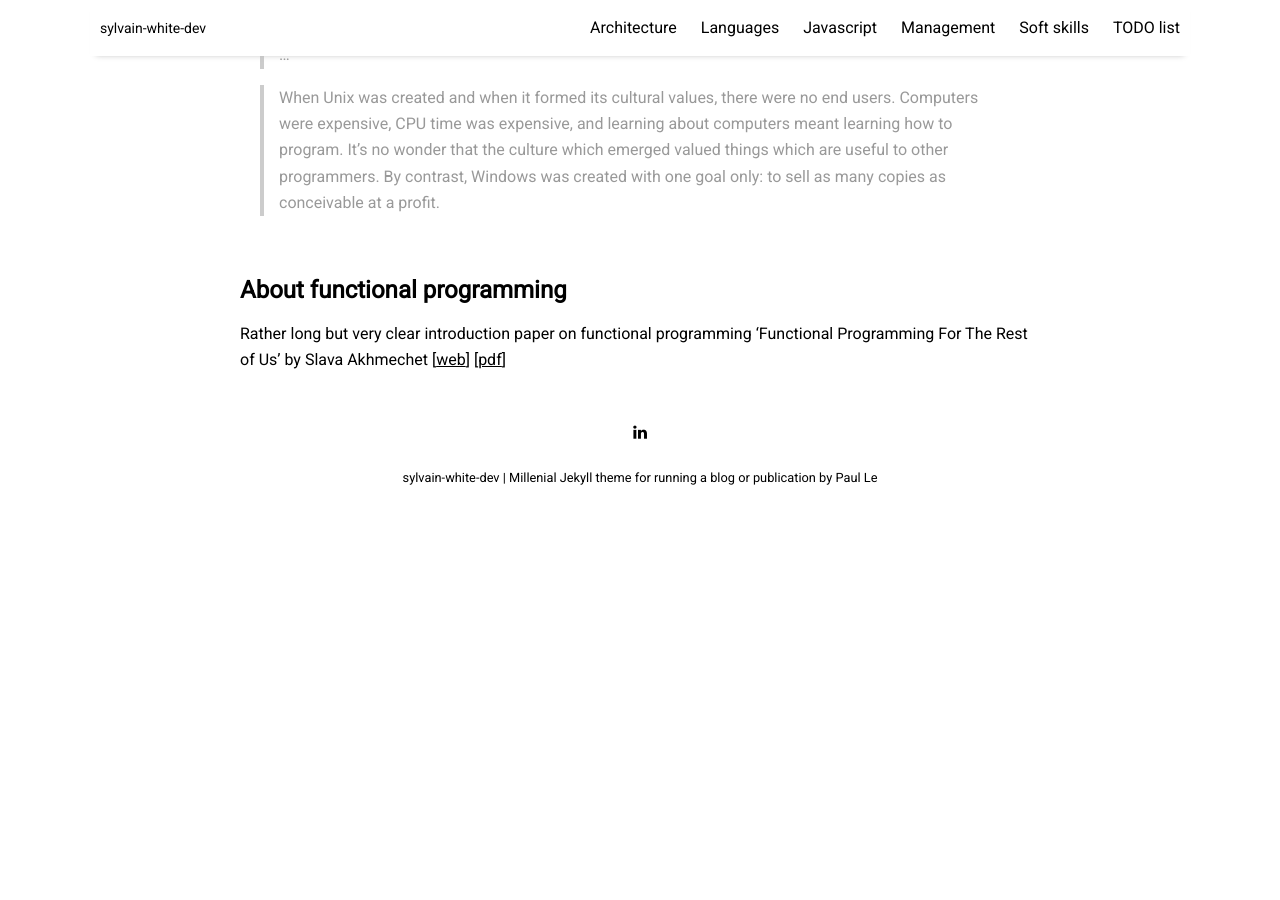
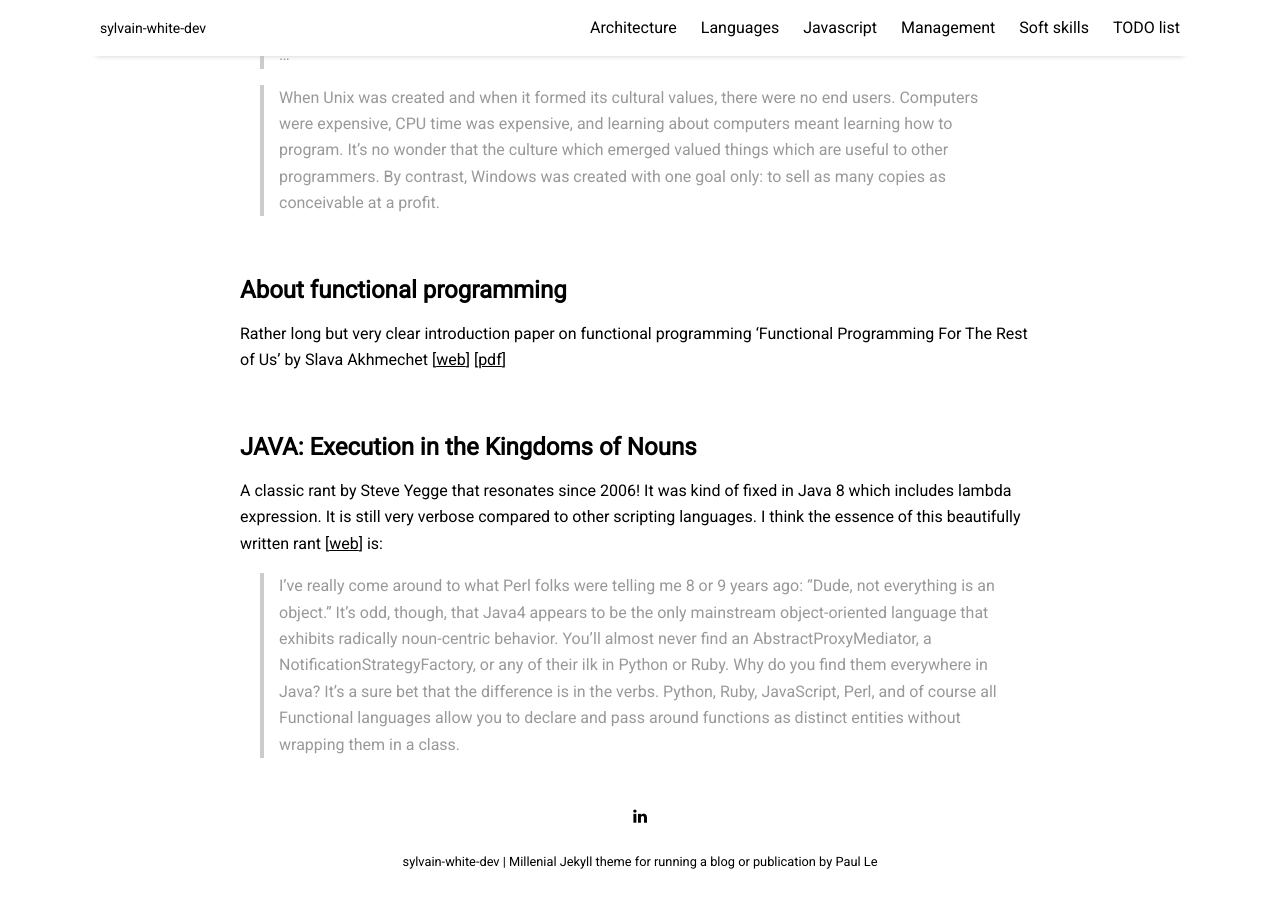
Before and after one commit to sylvainwhite/sylvain-white-dev, a Jekyll site: the page built from pages/languages.md, in a window 1280 px wide and 900 px high, scrolled down 1204 px. Built offline with Jekyll 4.4.1, drawn with Linux system fonts in a browser that asks for light colours; nearby versions of some CDN libraries; before the commit the page ends 1720 px from its top, so only the background shows below that.

Commit message:
update lnguages page

```diff
--- a/pages/languages.md
+++ b/pages/languages.md
@@ -54,3 +54,12 @@
 ## About functional programming
 
 Rather long but very clear introduction paper on functional programming 'Functional Programming For The Rest of Us' by Slava Akhmechet [[web](https://www.defmacro.org/2006/06/19/fp.html){:target="_blank"}] [[pdf]({{ site.github.url }}/resources/functionalProgramming.pdf){:target="_blank"}]
+
+<br/>
+
+## JAVA: Execution in the Kingdoms of Nouns
+
+A classic rant by Steve Yegge that resonates since 2006! It was kind of fixed
+in Java 8 which includes lambda expression. It is still very verbose compared to other scripting languages. I think the essence of this beautifully written rant  [[web](http://steve-yegge.blogspot.com/2006/03/execution-in-kingdom-of-nouns.html){:target="_blank"}] is:
+
+> I've really come around to what Perl folks were telling me 8 or 9 years ago: "Dude, not everything is an object." It's odd, though, that Java4 appears to be the only mainstream object-oriented language that exhibits radically noun-centric behavior. You'll almost never find an AbstractProxyMediator, a NotificationStrategyFactory, or any of their ilk in Python or Ruby. Why do you find them everywhere in Java? It's a sure bet that the difference is in the verbs. Python, Ruby, JavaScript, Perl, and of course all Functional languages allow you to declare and pass around functions as distinct entities without wrapping them in a class.
```
